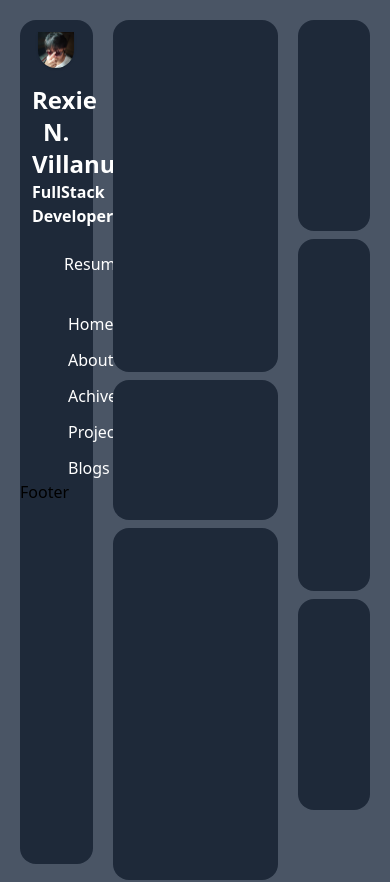
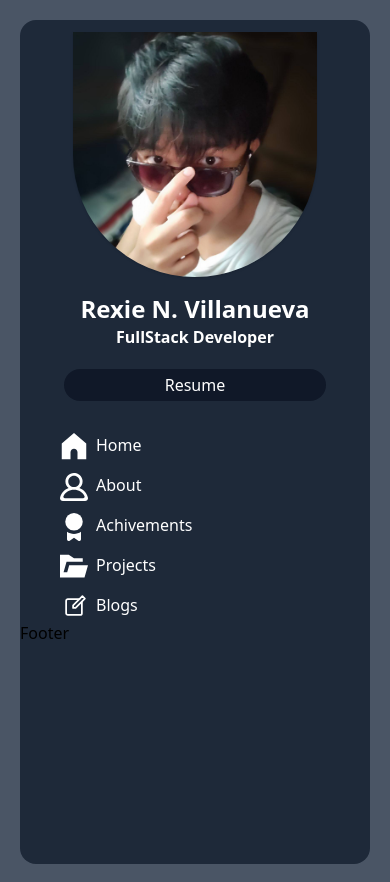
Before and after one commit to Xer0503/Portfolio-vue, a Vue app: page / in a window 390 px wide. Shown: the top 882 px of the page. Built offline with nearby package versions, Linux system fonts and the light colour scheme.

Commit message:
fix: adjust layout column spans for responsive design

```diff
--- a/src/components/Layout.vue
+++ b/src/components/Layout.vue
@@ -8,14 +8,14 @@
     <section class="p-5 h-screen w-screen">
         <div class="grid grid-cols-12 gap-5">
             <!--Left Sidebar Section-->
-            <div class="h-screen bg-gray-800 rounded-2xl col-span-3">
+            <div class="h-screen bg-gray-800 rounded-2xl col-span-12 md:col-span-4">
                 <Profile />
                 <Sidenav />
             </div>
             <!--End Left Sidebar-->
 
             <!--Middle Section-->
-            <div class="h-screen rounded-2xl col-span-6 space-y-2">
+            <div class="h-screen rounded-2xl col-span-12 md:col-span-4 space-y-2">
                 <!--Welcome Card-->
                 <div class="h-5/12 rounded-2xl bg-gray-800">
 
@@ -32,7 +32,7 @@
             <!--End Middle -->
 
             <!--Right Sidebar-->
-            <div class="h-screen rounded-2xl col-span-3 space-y-2">
+            <div class="h-screen rounded-2xl col-span-12 md:col-span-4 space-y-2">
                 <!--Skills-->
                 <div class="h-3/12 rounded-2xl bg-gray-800">
 
```
